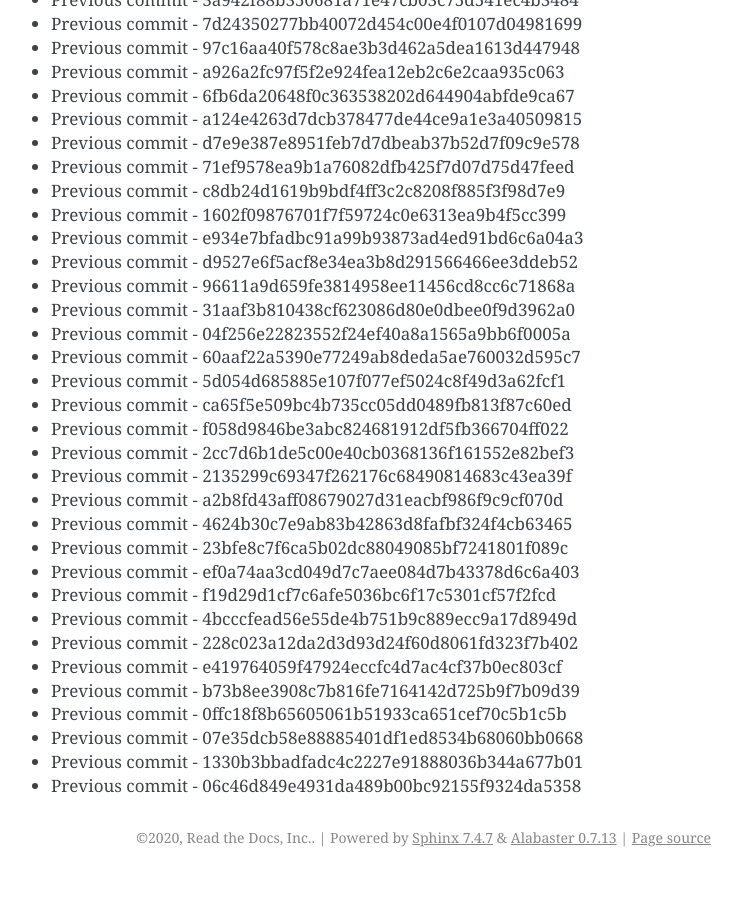
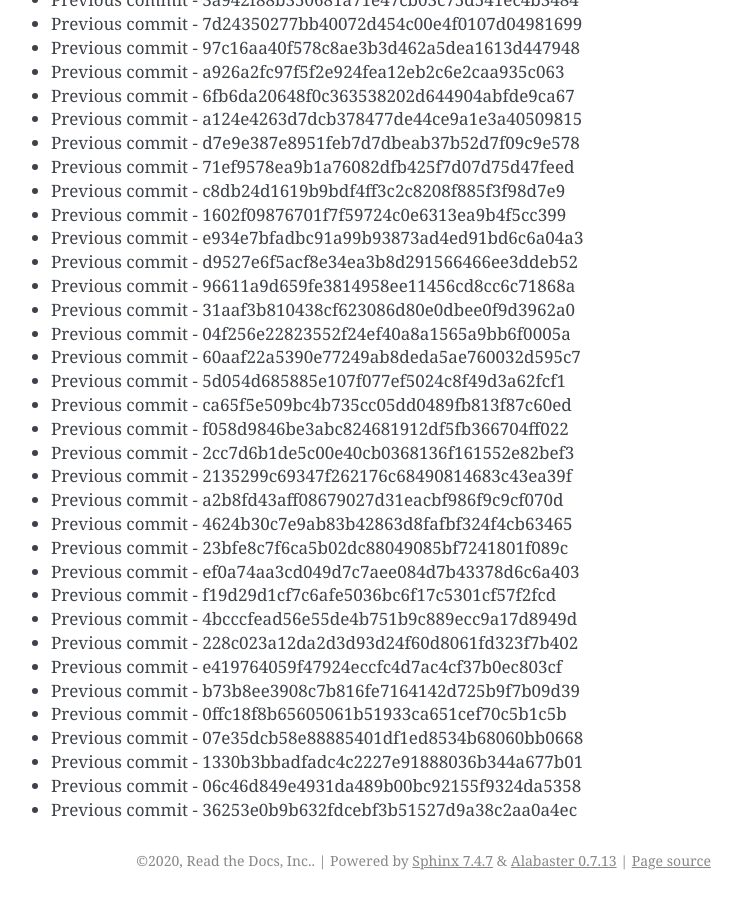
Before and after one commit to readthedocs/rtd-git-stresstest, a Sphinx documentation site: the page built from docs/updates.rst, in a window 1280 px wide and 900 px high, scrolled down 65573 px. Shown: the whole window, without its empty margins (399-1141 px from the left). Built offline with Sphinx 7.4.7, drawn with Linux system fonts in a browser that asks for light colours; before the commit the page ends 66450 px from its top, so only the background shows below that.

Commit message:
Generating commit from previous: 36253e0b9b632fdcebf3b51527d9a38c2aa0a4ec

```diff
--- a/docs/updates.rst
+++ b/docs/updates.rst
@@ -2787,3 +2787,4 @@ It can be tested for any performance characteristics.
 * Previous commit - 07e35dcb58e88885401df1ed8534b68060bb0668
 * Previous commit - 1330b3bbadfadc4c2227e91888036b344a677b01
 * Previous commit - 06c46d849e4931da489b00bc92155f9324da5358
+* Previous commit - 36253e0b9b632fdcebf3b51527d9a38c2aa0a4ec
```
